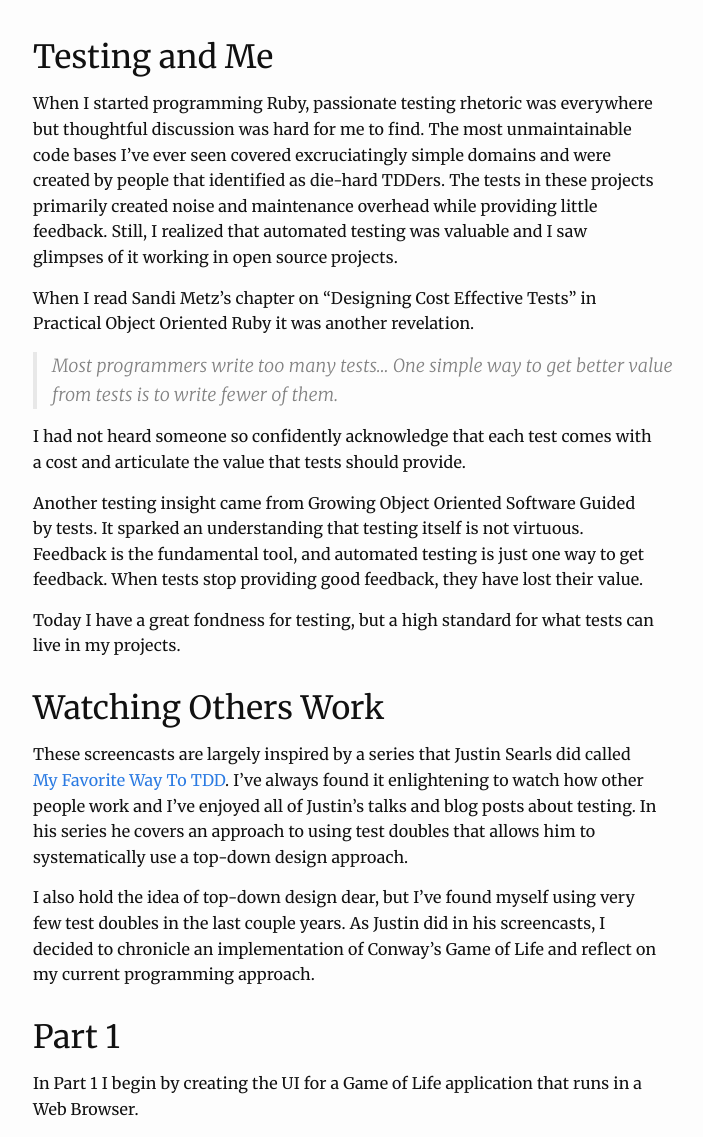
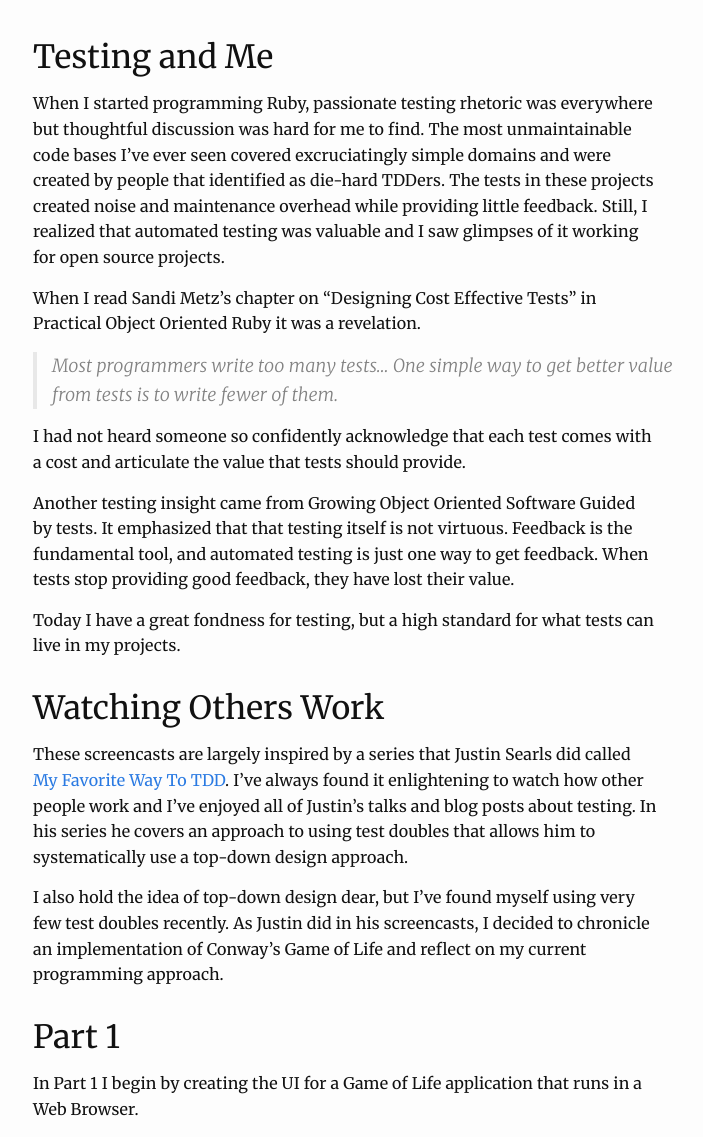
Before and after one commit to mitchlloyd/mitchlloyd.github.io, a Jekyll site: the page built from _posts/2016-01-22-programming-feedback.md, in a window 1280 px wide and 1400 px high, scrolled down 421 px. Shown: the part 167-1304 px from the top of the window, without its empty margins (237-940 px from the left). Built offline with Jekyll 4.4.1, drawn with Linux system fonts in a browser that asks for light colours; grey boxes are pictures that could not be loaded.

Commit message:
Edit Programming Feedback post

```diff
--- a/_posts/2016-01-22-programming-feedback.md
+++ b/_posts/2016-01-22-programming-feedback.md
@@ -12,13 +12,13 @@ Testing and Me
 When I started programming Ruby, passionate testing rhetoric was everywhere but
 thoughtful discussion was hard for me to find. The most unmaintainable code
 bases I've ever seen covered excruciatingly simple domains and were created by
-people that identified as die-hard TDDers. The tests in these projects primarily
-created noise and maintenance overhead while providing little feedback.  Still,
-I realized that automated testing was valuable and I saw glimpses of it working
-in open source projects.
+people that identified as die-hard TDDers. The tests in these projects created
+noise and maintenance overhead while providing little feedback. Still, I
+realized that automated testing was valuable and I saw glimpses of it working
+for open source projects.
 
 When I read Sandi Metz's chapter on "Designing Cost Effective Tests" in
-Practical Object Oriented Ruby it was another revelation.
+Practical Object Oriented Ruby it was a revelation.
 
 > Most programmers write too many tests... One simple way to get better value
 > from tests is to write fewer of them.
@@ -27,9 +27,9 @@ I had not heard someone so confidently acknowledge that each test comes with a
 cost and articulate the value that tests should provide.
 
 Another testing insight came from Growing Object Oriented Software Guided by
-tests. It sparked an understanding that testing itself is not virtuous. Feedback
-is the fundamental tool, and automated testing is just one way to get feedback.
-When tests stop providing good feedback, they have lost their value.
+tests. It emphasized that that testing itself is not virtuous. Feedback is the
+fundamental tool, and automated testing is just one way to get feedback. When
+tests stop providing good feedback, they have lost their value.
 
 Today I have a great fondness for testing, but a high standard for what tests
 can live in my projects.
@@ -46,9 +46,9 @@ covers an approach to using test doubles that allows him to systematically use a
 top-down design approach.
 
 I also hold the idea of top-down design dear, but I've found myself using very
-few test doubles in the last couple years. As Justin did in his screencasts, I
-decided to chronicle an implementation of Conway's Game of Life and reflect on
-my current programming approach.
+few test doubles recently. As Justin did in his screencasts, I decided to
+chronicle an implementation of Conway's Game of Life and reflect on my current
+programming approach.
 
 Part 1
 ------
```
